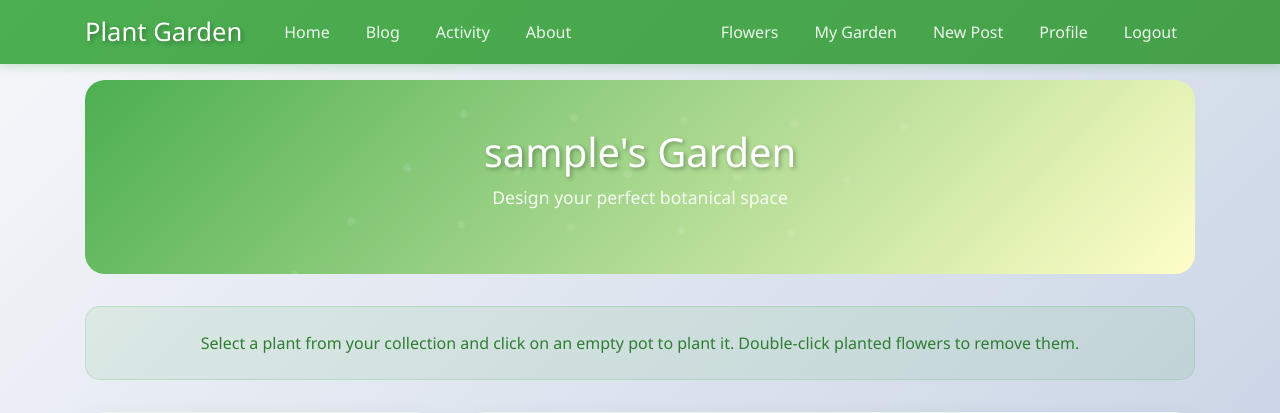
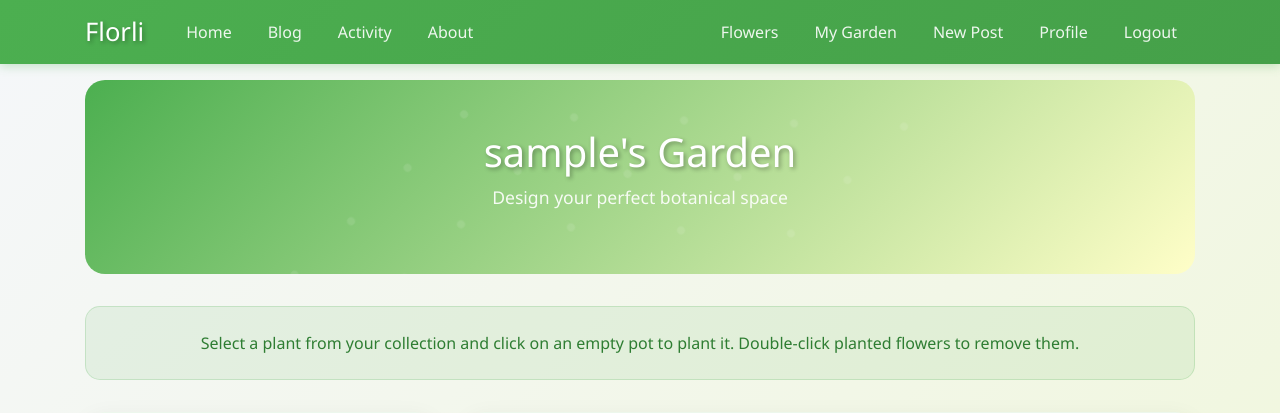
Before and after one commit to BejenaruIoanMatei/AI-PoweredFlowerClassification, a Django app: a page that uses licenta_project/virtual_garden/templates/virtual_garden/user_garden.html in a window 1280 px wide. Shown: the top 413 px of the page. Run offline with Django 5.2, Linux system fonts and the light colour scheme; the visitor is signed in with stand-in values (Sample User, id 1); data comes from the database, SQL or seed files in the repository; data that the repository does not hold is empty; parts of the project's set-up code (start-up, migrations or seed data) failed here and were passed over.

Commit message:
38: Minor Ui changes

```diff
--- a/licenta_project/blog/static/blog/main.css
+++ b/licenta_project/blog/static/blog/main.css
@@ -1,6 +1,6 @@
 /* ===== BASE STYLES ===== */
 body {
-    background: linear-gradient(135deg, #f5f7fa 0%, #c3cfe2 100%);
+    background: linear-gradient(135deg, #f5f7fa 0%, 	#f0f7da 100%);
     background-attachment: fixed;
     color: #333333;
     margin-top: 5rem;
--- a/licenta_project/virtual_garden/templates/virtual_garden/user_garden.html
+++ b/licenta_project/virtual_garden/templates/virtual_garden/user_garden.html
@@ -11,7 +11,7 @@
   <style>
     /* MODERN CLEAN DESIGN */
     body {
-      background: linear-gradient(135deg, #f5f7fa 0%, #c3cfe2 100%);
+      background: linear-gradient(135deg, #f5f7fa 0%, #f0f7da 100%);
       background-attachment: fixed;
     }
 
@@ -375,7 +375,7 @@
   <header class="site-header">
     <nav class="navbar navbar-expand-md navbar-dark bg-steel fixed-top">
       <div class="container">
-        <a class="navbar-brand navbar-brand-enhanced mr-4" href="{% url 'blog-home' %}">Plant Garden</a>
+        <a class="navbar-brand navbar-brand-enhanced mr-4" href="{% url 'blog-home' %}">Florli</a>
         <button class="navbar-toggler" type="button" data-toggle="collapse" data-target="#navbarToggle">
           <span class="navbar-toggler-icon"></span>
         </button>
--- a/licenta_project/virtual_garden/templates/virtual_garden/virtual_garden.html
+++ b/licenta_project/virtual_garden/templates/virtual_garden/virtual_garden.html
@@ -446,7 +446,7 @@
     <header class="site-header">
       <nav class="navbar navbar-expand-md navbar-dark bg-steel fixed-top">
         <div class="container">
-          <a class="navbar-brand navbar-brand-enhanced mr-4" href="{%url 'blog-home'%}">Plant Garden</a>
+          <a class="navbar-brand navbar-brand-enhanced mr-4" href="{%url 'blog-home'%}">Florli</a>
           <button
             class="navbar-toggler"
             type="button"
```
